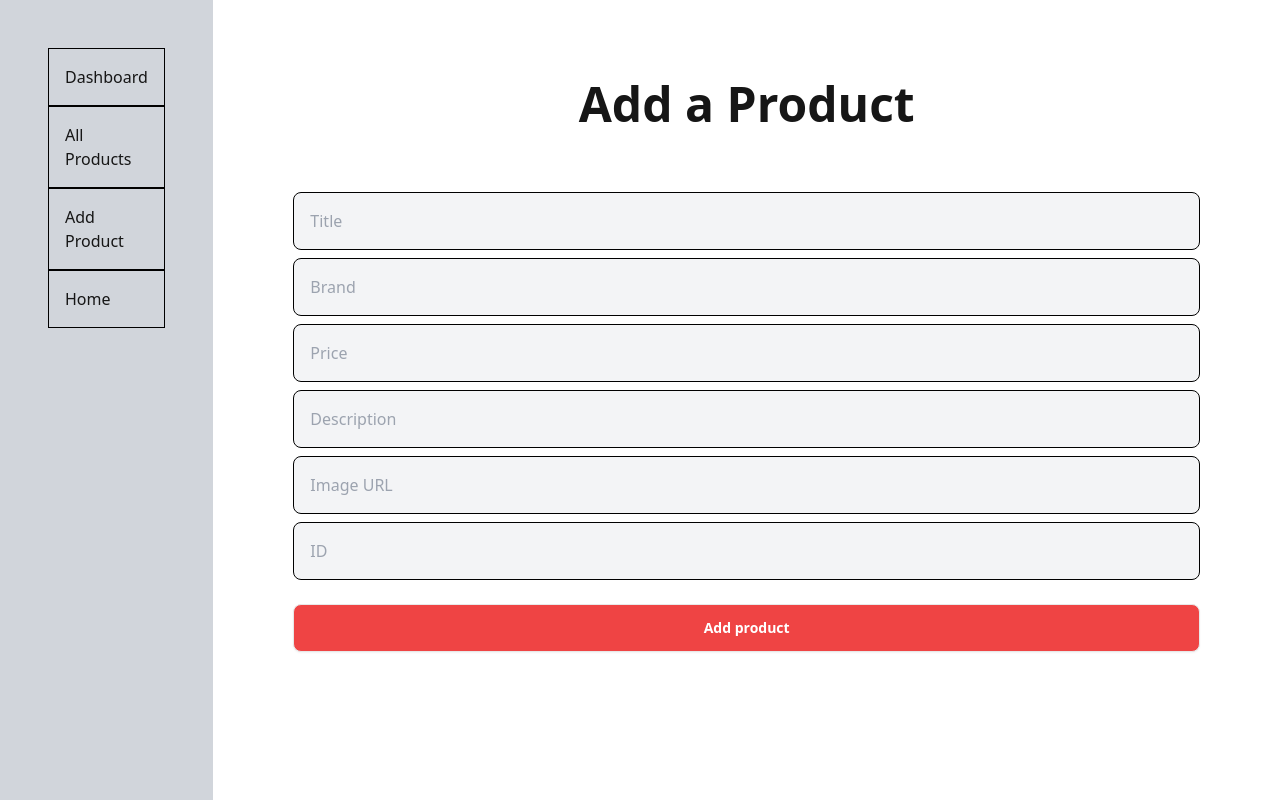
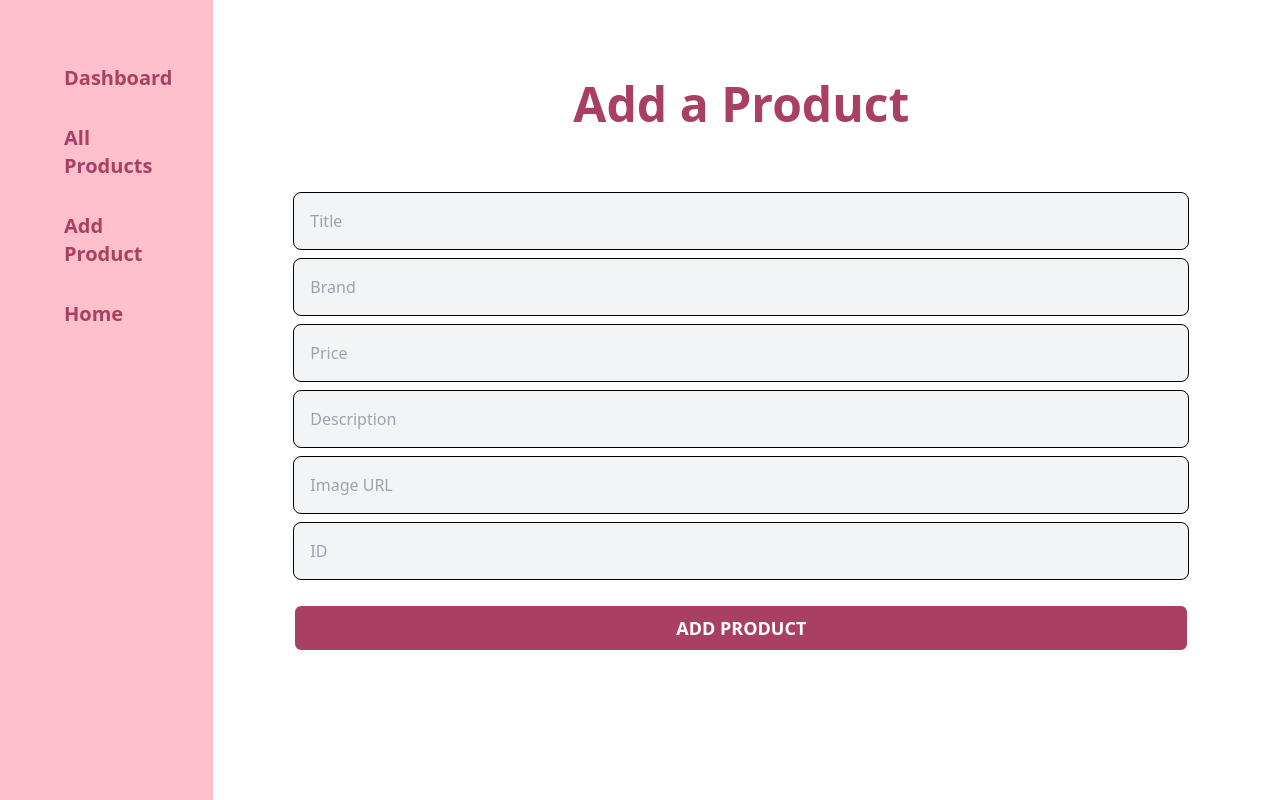
Before and after one commit to Humayra-Akter/Blooming-Elegance, a React (Vite) app: page /dashboard/add-products in a window 1280 px wide. Built offline with nearby package versions, Linux system fonts and the light colour scheme; no server answers; sample sign-in values are in the browser's storage.

Commit message:
dashboard demo

```diff
--- a/src/components/Navbar.jsx
+++ b/src/components/Navbar.jsx
@@ -9,7 +9,7 @@ const Navbar = () => {
   };
 
   return (
-    <div className="navbar">
+    <div className="navbar bg-pink-100">
       <div className="navbar-start">
         <div className="dropdown">
           <div tabIndex={0} role="button" className="btn btn-ghost lg:hidden">
--- a/src/layouts/DashboardLayout.jsx
+++ b/src/layouts/DashboardLayout.jsx
@@ -3,18 +3,18 @@ import { Link, Outlet } from "react-router-dom";
 const DashboardLayout = () => {
   return (
     <div className="grid grid-cols-12">
-      <div className="col-span-2 bg-gray-300 min-h-screen p-12">
-        <ul>
-          <li className="border border-black p-4 text w-full">
-            <Link to={"home"}>Dashboard</Link>
+      <div className="col-span-2 bg-secondary min-h-screen p-12">
+        <ul className=" items-center">
+          <li className="text-primary font-bold text-xl p-4 text w-full">
+            <Link to={""}>Dashboard</Link>
           </li>
-          <li className="border border-black p-4 text w-full">
+          <li className="text-primary font-bold text-xl p-4 text w-full">
             <Link to={"all-products"}>All Products</Link>
           </li>
-          <li className="border border-black p-4 text w-full">
+          <li className="text-primary font-bold text-xl p-4 text w-full">
             <Link to={"add-products"}>Add Product</Link>
           </li>
-          <li className="border border-black p-4 text w-full">
+          <li className="text-primary font-bold text-xl p-4 text w-full">
             <Link to={"/"}>Home</Link>
           </li>
         </ul>
--- a/src/pages/AddProducts.jsx
+++ b/src/pages/AddProducts.jsx
@@ -27,8 +27,10 @@ const AddProducts = () => {
   };
 
   return (
-    <div>
-      <h1 className="text-5xl font-bold text-center">Add a Product</h1>
+    <div className="max-w-4xl justify-center">
+      <h1 className="text-5xl font-bold text-primary text-center">
+        Add a Product
+      </h1>
 
       <div className="my-16">
         <form onSubmit={handleSubmit}>
@@ -82,7 +84,7 @@ const AddProducts = () => {
           </div>
           <div className="mt-2 flex justify-center items-center">
             <input
-              className="btn mt-4 w-full bg-red-500 text-white p-4"
+              className="btn mt-4 text-lg border-accent border-2 uppercase bg-primary text-white w-full"
               type="submit"
               value="Add product"
             />
--- a/src/pages/Dashboard.jsx
+++ b/src/pages/Dashboard.jsx
@@ -1,33 +1,136 @@
 import React from "react";
-import { Link, Outlet } from "react-router-dom";
 
 const Dashboard = () => {
   return (
-    <div>
-      <div className="drawer drawer-mobile">
-        <input
-          id="dashboard-drawer"
-          type="checkbox"
-          className="drawer-toggle"
-        />
-        <div className="drawer-content">
-          <h1 className="p-10 text-2xl font-bold text-pink-700">Dashboard</h1>
-          <Outlet></Outlet>
+    <div className="p-6 bg-pink-50 flex-grow">
+      {/* Welcome Message */}
+      <div className="mb-6 p-4 bg-white rounded shadow-md">
+        <h2 className="text-xl font-bold">
+          Welcome to Your Flower Shop Dashboard!
+        </h2>
+        <p>Here you can manage your products, orders, customers, and more.</p>
+      </div>
+
+      {/* Product Overview */}
+      <div className="mb-6">
+        <h3 className="text-lg font-semibold mb-4">Product Overview</h3>
+        <div className="grid grid-cols-3 gap-4">
+          {products.map((product) => (
+            <div key={product.id} className="bg-white p-4 rounded shadow-md">
+              <img
+                src={product.image_url}
+                alt={product.title}
+                className="w-full h-32 object-cover mb-4 rounded"
+              />
+              <h4 className="text-md font-bold mb-2">{product.title}</h4>
+              <p className="text-sm text-gray-600">{product.description}</p>
+              <p className="text-lg font-semibold mt-4">${product.price}</p>
+            </div>
+          ))}
         </div>
-        <div className="drawer-side">
-          <label for="dashboard-drawer" className="drawer-overlay"></label>
-          <ul className="menu p-4 w-80 bg-gradient-to-b from-accent to-secondary text-sm font-bold text-pink-700">
-            <li>
-              <Link to="/dashboard">My Appointment</Link>
-            </li>
-            <li>
-              <Link to="/dashboard/review">My Review</Link>
-            </li>
-          </ul>
+      </div>
+
+      {/* Recent Orders */}
+      <div className="mb-6">
+        <h3 className="text-lg font-semibold mb-4">Recent Orders</h3>
+        <div className="bg-white p-4 rounded shadow-md">
+          <table className="w-full text-left">
+            <thead>
+              <tr>
+                <th className="pb-2 border-b">Order ID</th>
+                <th className="pb-2 border-b">Customer</th>
+                <th className="pb-2 border-b">Total</th>
+                <th className="pb-2 border-b">Status</th>
+              </tr>
+            </thead>
+            <tbody>
+              {orders.map((order) => (
+                <tr key={order.id}>
+                  <td className="py-2 border-b">{order.id}</td>
+                  <td className="py-2 border-b">{order.customer}</td>
+                  <td className="py-2 border-b">${order.total}</td>
+                  <td className="py-2 border-b">{order.status}</td>
+                </tr>
+              ))}
+            </tbody>
+          </table>
+        </div>
+      </div>
+
+      {/* User Information */}
+      <div className="mb-6">
+        <h3 className="text-lg font-semibold mb-4">User Information</h3>
+        <div className="bg-white p-4 rounded shadow-md">
+          <div className="flex items-center mb-4">
+            <img
+              src="https://images.unsplash.com/photo-1606041008023-472dfb5e530f?q=80&w=1888&auto=format&fit=crop&ixlib=rb-4.0.3&ixid=M3wxMjA3fDB8MHxwaG90by1wYWdlfHx8fGVufDB8fHx8fA%3D%3D"
+              alt="User Avatar"
+              className="w-16 h-16 rounded-full mr-4"
+            />
+            <div>
+              <h4 className="text-md font-bold">Jane Doe</h4>
+              <p className="text-sm text-gray-600">jane.doe@example.com</p>
+            </div>
+          </div>
+          <p className="text-sm text-gray-600">
+            Jane Doe is an admin of the flower shop, managing products, orders,
+            and customer relationships.
+          </p>
         </div>
       </div>
     </div>
   );
 };
 
+const products = [
+  {
+    id: "1",
+    title: "Red Roses Bouquet",
+    description:
+      "A classic bouquet of fresh red roses, perfect for expressing love and admiration.",
+    price: "50",
+    image_url:
+      "https://images.unsplash.com/photo-1431263154979-0982327fccbb?q=80&w=2070&auto=format&fit=crop&ixlib=rb-4.0.3&ixid=M3wxMjA3fDB8MHxwaG90by1wYWdlfHx8fGVufDB8fHx8fA%3D%3D",
+  },
+  {
+    id: "2",
+    title: "Sunflower Delight",
+    description:
+      "Bright and cheerful sunflowers arranged in a beautiful bouquet, ideal for spreading joy.",
+    price: "35",
+    image_url:
+      "https://images.unsplash.com/photo-1527061011665-3652c757a4d4?q=80&w=1886&auto=format&fit=crop&ixlib=rb-4.0.3&ixid=M3wxMjA3fDB8MHxwaG90by1wYWdlfHx8fGVufDB8fHx8fA%3D%3D",
+  },
+  {
+    id: "3",
+    title: "Orchid Elegance",
+    description:
+      "Elegant and exotic orchids that add a touch of sophistication to any setting.",
+    price: "75",
+    image_url:
+      "https://images.pexels.com/photos/931177/pexels-photo-931177.jpeg?auto=compress&cs=tinysrgb&w=1260&h=750&dpr=1",
+  },
+];
+
+const orders = [
+  {
+    id: "001",
+    customer: "Alice Johnson",
+    total: "150",
+    status: "Delivered",
+  },
+  {
+    id: "002",
+    customer: "Bob Smith",
+    total: "60",
+    status: "Processing",
+  },
+  {
+    id: "003",
+    customer: "Charlie Brown",
+    total: "95",
+    status: "Shipped",
+  },
+];
+
 export default Dashboard;
--- a/src/pages/ProductDetails.jsx
+++ b/src/pages/ProductDetails.jsx
@@ -6,17 +6,28 @@ const ProductDetails = () => {
   const { brand, description, image_url, price, title } = flower;
 
   return (
-    <div className="mx-40">
-      <h1 className="text-5xl text-center font-bold">{title}</h1>
+    <div className="lg:mx-80">
+      <h1 className="text-5xl mt-16 text-primary text-center font-bold">
+        {title}
+      </h1>
 
-      <div className="flex gap-20 my-20">
+      <div className="flex gap-20 mt-7 mb-20">
         <div>
-          <img className="h-96 mt-12 rounded" src={image_url} alt="product image" />
+          <img
+            className="h-96 w-80 border mt-12 rounded"
+            src={image_url}
+            alt="product image"
+          />
         </div>
         <div className="mt-16">
           <h3 className="text-2xl font-semibold">{price} $$</h3>
           <h3 className="text-xl font-semibold">{brand}</h3>
           <p className="text-lg font-light">{description}</p>
+          <div className="flex  justify-end">
+            <button className="mt-10 btn w-1/3 font-bold text-lg border-accent border-2 uppercase  bg-gradient-to-l from-primary to-secondary">
+              BUY
+            </button>
+          </div>
         </div>
       </div>
     </div>
--- a/src/routes/routes.jsx
+++ b/src/routes/routes.jsx
@@ -50,7 +50,7 @@ export const router = createBrowserRouter([
     errorElement: <ErrorPage />,
     children: [
       {
-        path: "home",
+        path: "",
         element: (
           <PrivateRoute>
             <Dashboard />
```
